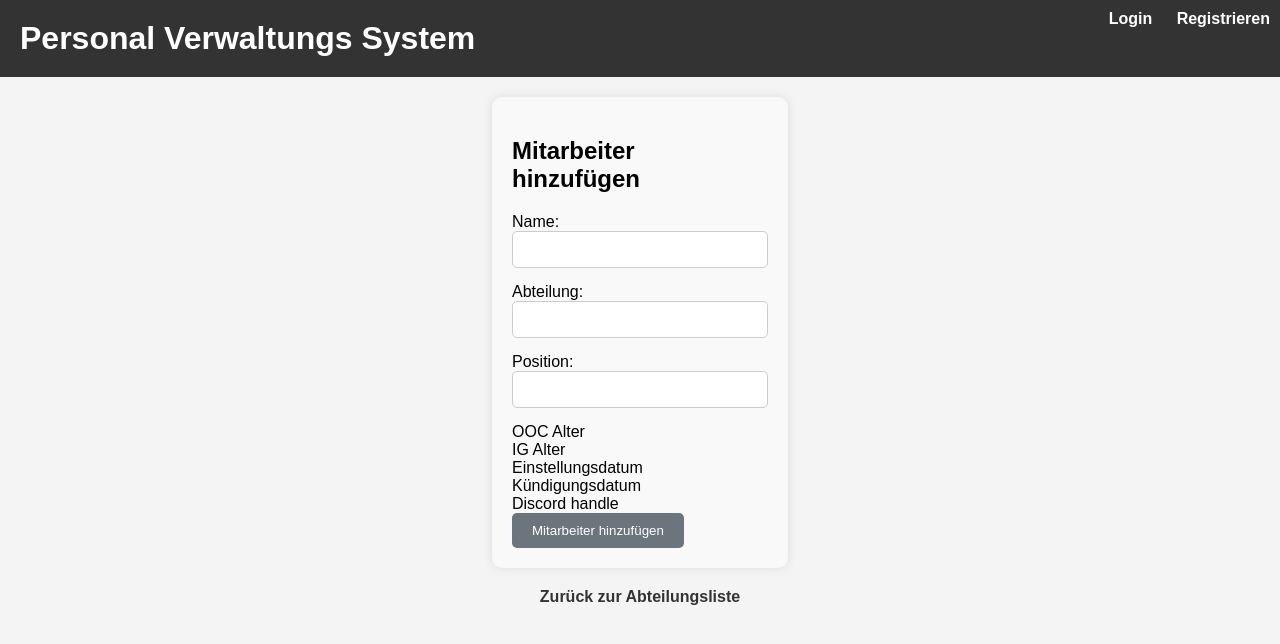
After one commit to Ma-Ko-dev/Roleplay_Employee_Manager, a Flask app: template templates/add_employee.html in a window 1280 px wide. The commit adds this page. Shown: the top 644 px of the page. Run offline with Flask 3, Linux system fonts and the light colour scheme; the template is opened without the code that fills it: values that come from a table or form of the project are taken from there, others are empty.

Commit message:
Mitarbeiter hinzufuegen teilweise implementiert

```diff
--- a/flask_app.py
+++ b/flask_app.py
@@ -47,6 +47,15 @@ class SettingsForm(FlaskForm):
     submit = SubmitField('Hinzufügen')
 
 
+# Add Employee Form
+class AddEmployeeForm(FlaskForm):
+    name = StringField('Name', validators=[DataRequired()])
+    department = StringField('Abteilung', validators=[DataRequired()])
+    position = StringField('Position', validators=[DataRequired()])
+    # TODO restliche inputs einfuegen
+    submit = SubmitField('Mitarbeiter hinzufügen')
+
+
 @login_manager.user_loader
 def load_user(user_id):
     return db_session.query(RegisteredUser).get(int(user_id))
@@ -61,7 +70,8 @@ def unauthorized():
 @app.route('/')
 @login_required
 def index():
-    departments = db_session.query(Employee.department).distinct().all()
+    # departments = db_session.query(Employee.department).distinct().all()
+    departments = db_session.query(Department.name).distinct().all()
     departments = [department[0] for department in departments]
 
     if not departments:
@@ -74,7 +84,7 @@ def index():
 @login_required
 def department_list(dep):
     employees = db_session.query(Employee).filter_by(department=dep).all()
-    return render_template('department_list.html', employees=employees, title="Mitarbeiterliste")
+    return render_template('department_list.html', employees=employees, dep=dep, title="Mitarbeiterliste")
 
 
 @app.route('/employee/<int:employee_id>')
@@ -111,6 +121,25 @@ def settings():
 
     db_session.close()
     return render_template('settings.html', departments=departments, form=form, title="Einstellungen")
+
+
+@app.route('/add_employee/<string:department>', methods=['GET', 'POST'])
+@login_required
+def add_employee(department):
+    form = AddEmployeeForm()
+
+    if form.validate_on_submit():
+        name = form.name.data
+        position = form.position.data
+
+        new_employee = Employee(name=name, position=position, department=department)
+        db_session.add(new_employee)
+        db_session.commit()
+
+        flash("Mitarbeiter hinzugefügt", "success")
+        return redirect(url_for('employee_list'))
+
+    return render_template('add_employee.html', form=form, dep=department, title="Mitarbeiter hinzufügen")
 
 
 @app.route('/register', methods=['GET', 'POST'])
--- /dev/null
+++ b/templates/add_employee.html
@@ -0,0 +1,50 @@
+{% extends "layout.html" %}
+
+{% block content %}
+
+<div class="container">
+    <h2>Mitarbeiter hinzufügen</h2>
+
+    <form method="POST">
+        {{ form.hidden_tag() }}
+        <div class="input-container">
+            <label>Name:</label>
+            {{ form.name(class='input-field') }}
+        </div>
+        <div class="input-container">
+            <label>Abteilung:</label>
+            {{ form.department(class='input-field') }}
+        </div>
+        <div class="input-container">
+            <label>Position:</label>
+            {{ form.position(class='input-field') }}
+<!--            TODO default wert aus dep-->
+        </div>
+        <div class="input-container">
+            <label>OOC Alter</label>
+        </div>
+        <div class="input-container">
+            <label>IG Alter</label>
+        </div>
+        <div class="input-container">
+            <label>Einstellungsdatum</label>
+        </div>
+        <div class="input-container">
+            <label>Kündigungsdatum</label>
+        </div>
+        <div class="input-container">
+<!--            #TODO restliche form inputs einfuegen-->
+            <label>Discord handle</label>
+        </div>
+
+        <div>
+            {{ form.submit() }}
+        </div>
+    </form>
+</div>
+
+<div class="back-link">
+    <a href="{{ url_for('department_list', dep=dep) }}">Zurück zur Abteilungsliste</a>
+</div>
+
+{% endblock %}
--- a/templates/department_list.html
+++ b/templates/department_list.html
@@ -19,6 +19,10 @@
     </tbody>
 </table>
 <div class="back-link">
+    <a href="{{ url_for('add_employee', department=dep) }}">Mitarbeiter hinzufügen</a>
+</div>
+<div class="back-link">
     <a href="/">Zurück zur Startseite</a>
 </div>
+
 {% endblock %}
```
